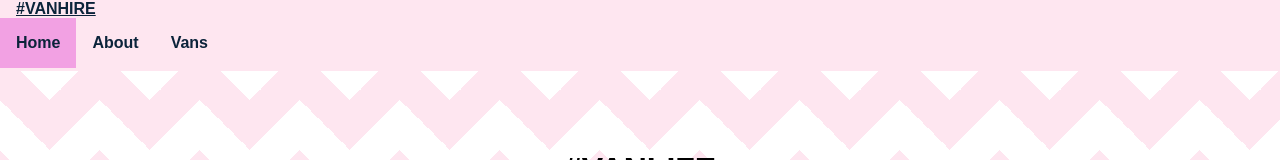
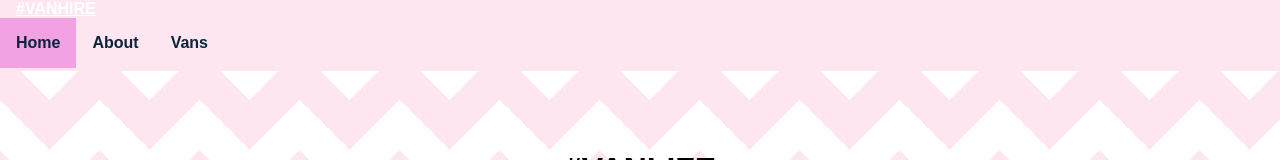
Before and after one commit to Tochiskool/shop_a_van, a React (Create React App) app: page / in a window 1280 px wide. Shown: the top 160 px of the page. Built offline with nearby package versions, Linux system fonts and the light colour scheme; no server answers; what miragejs would draw is missing.

Commit message:
updated hover text

```diff
--- a/src/pages/Layout/navbar.css
+++ b/src/pages/Layout/navbar.css
@@ -21,7 +21,7 @@ header a {
 header a:hover,
 a:hover {
   /* background-color: blue; */
-  color: var(--darkText);
+  color: var(--whiteText);
 }
 
 .active {
```
